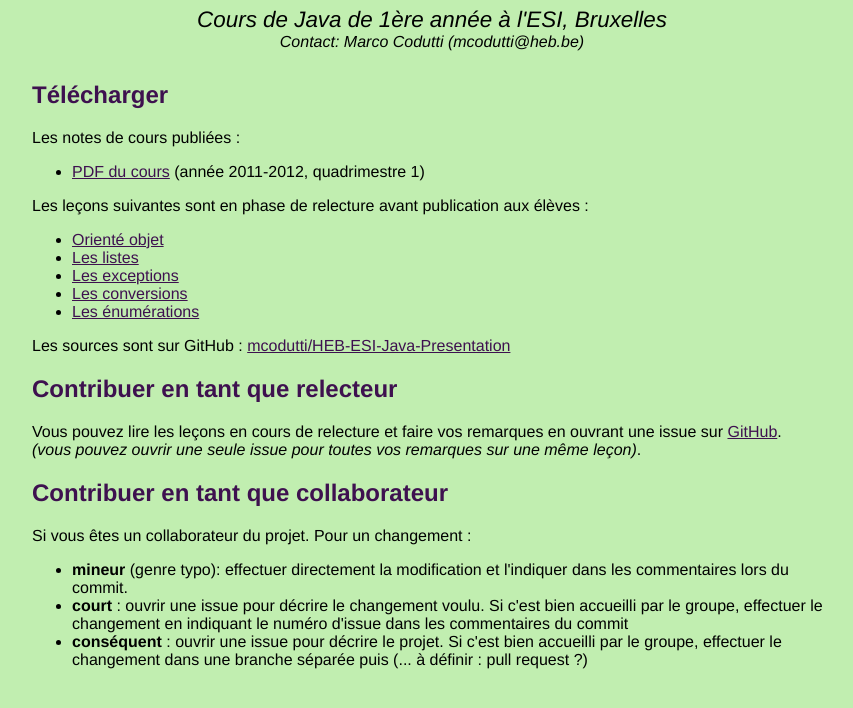
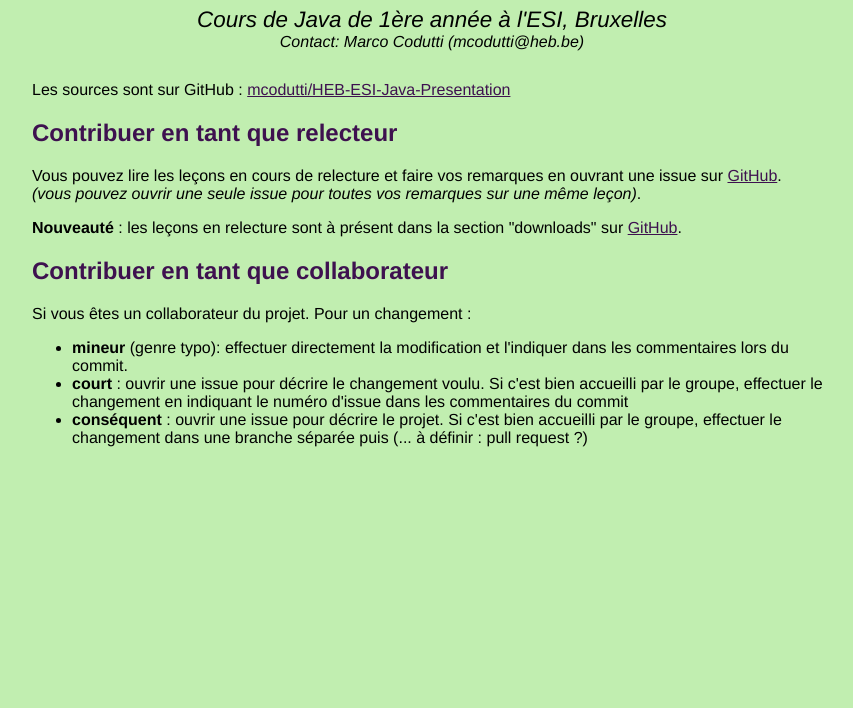
Before and after one commit to mcodutti/HEB-ESI-Java-Presentation, a plain HTML site: page index.html in a window 1280 px wide. Shown: the part 90-798 px from the top of the page, without its empty margins (208-1061 px from the left). Drawn offline with Linux system fonts and the light colour scheme.

Commit message:
Enlevé les leçons à relire qui sont à présent dans la seciton download sur GitHub

```diff
--- a/index.html
+++ b/index.html
@@ -37,20 +37,7 @@
     <div class="description">Cours de Java de 1ère année à l'ESI, Bruxelles</div>
     <div class="contact">Contact: Marco Codutti (mcodutti@heb.be)</div>
 
-      <h2>Télécharger</h2>
-      Les notes de cours publiées :
-      <ul>
-      <li><a href="download/HEB-ESI-Java-Presentation-2011-12-Q1.pdf">PDF du cours</a> (année 2011-2012, quadrimestre 1)</li>
-      </ul>
-      Les leçons suivantes sont en phase de relecture avant publication aux élèves :
-      <ul>
-      <li><a href="relecture/java1-presentation-chapitre-OO.pdf">Orienté objet</a></li>
-      <li><a href="relecture/java1-presentation-chapitre-list.pdf">Les listes</a></li>
-      <li><a href="relecture/java1-presentation-chapitre-exception.pdf">Les exceptions</a></li>
-      <li><a href="relecture/java1-presentation-chapitre-conversion.pdf">Les conversions</a></li>
-      <li><a href="relecture/java1-presentation-chapitre-enum.pdf">Les énumérations</a></li>
-      </ul>
-      Les sources sont sur GitHub : <a href="https://github.com/mcodutti/HEB-ESI-Java-Presentation">mcodutti/HEB-ESI-Java-Presentation</a>
+    <p>Les sources sont sur GitHub : <a href="https://github.com/mcodutti/HEB-ESI-Java-Presentation">mcodutti/HEB-ESI-Java-Presentation</a></p>
 
       <h2>Contribuer en tant que relecteur</h2>
 <p>
@@ -59,6 +46,7 @@ Vous pouvez lire les leçons en cours de relecture et faire vos remarques en ouv
 <br/>
 <i>(vous pouvez ouvrir une seule issue pour toutes vos remarques sur une même leçon)</i>.
 </p>
+<p><b>Nouveauté</b> : les leçons en relecture sont à présent dans la section "downloads" sur <a href="https://github.com/mcodutti/HEB-ESI-Java-Presentation/downloads">GitHub</a>.</p>
       <h2>Contribuer en tant que collaborateur</h2>
 <p>
 Si vous êtes un collaborateur du projet. Pour un changement :
```
